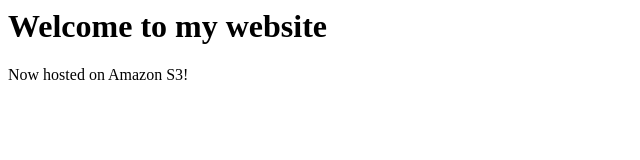
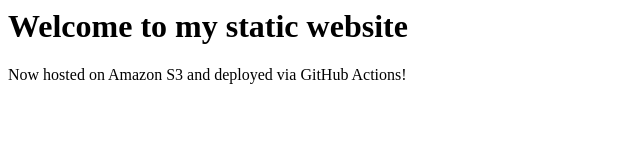
Before and after one commit to mramirez600/project_01, a plain HTML site: page index.html in a window 1280 px wide. Shown: the whole page, without its empty margins (0-640 px from the left). Drawn offline with Linux system fonts and the light colour scheme.

Commit message:
update to index.html file

```diff
--- a/index.html
+++ b/index.html
@@ -3,7 +3,7 @@
     <title>My Website Home Page!</title>
   </head>
   <body>
-    <h1>Welcome to my website</h1>
-    <p>Now hosted on Amazon S3!</p>
+    <h1>Welcome to my static website</h1>
+    <p>Now hosted on Amazon S3 and deployed via GitHub Actions!</p>
   </body>
 </html>
```
